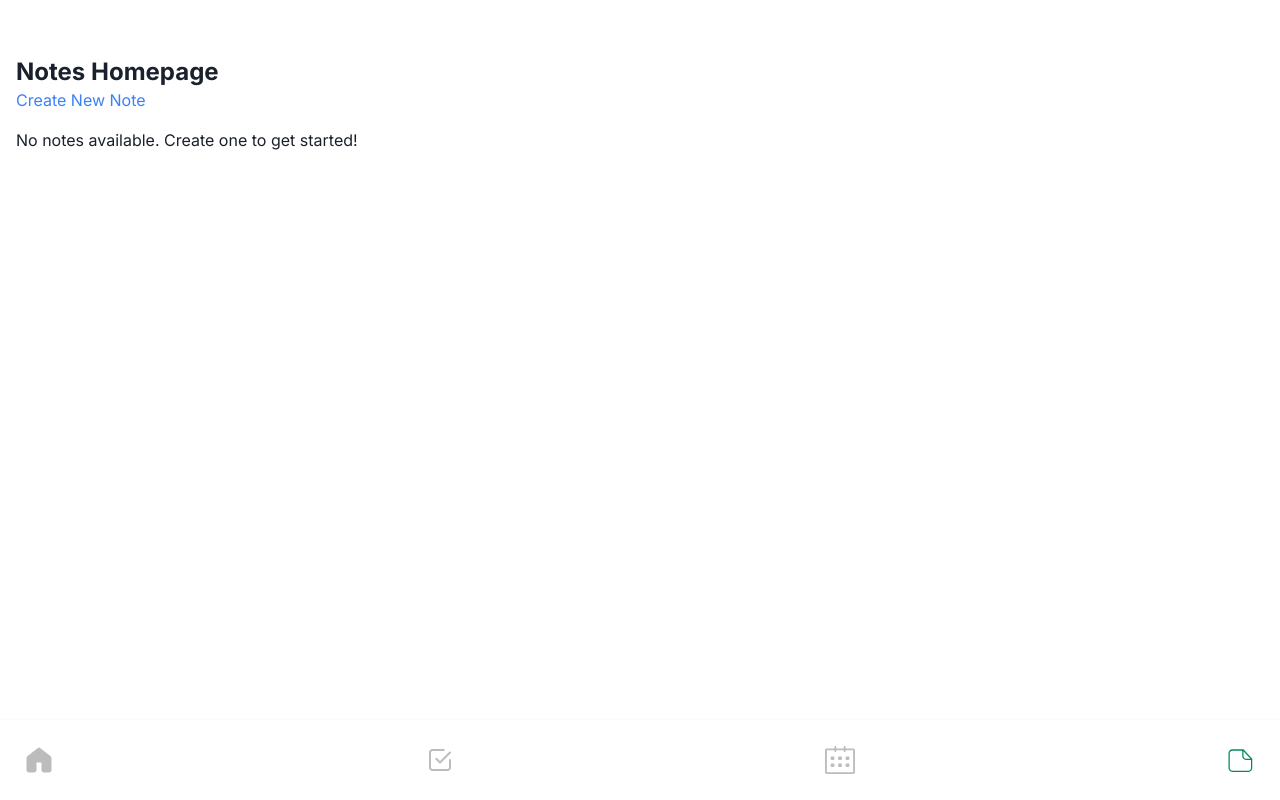
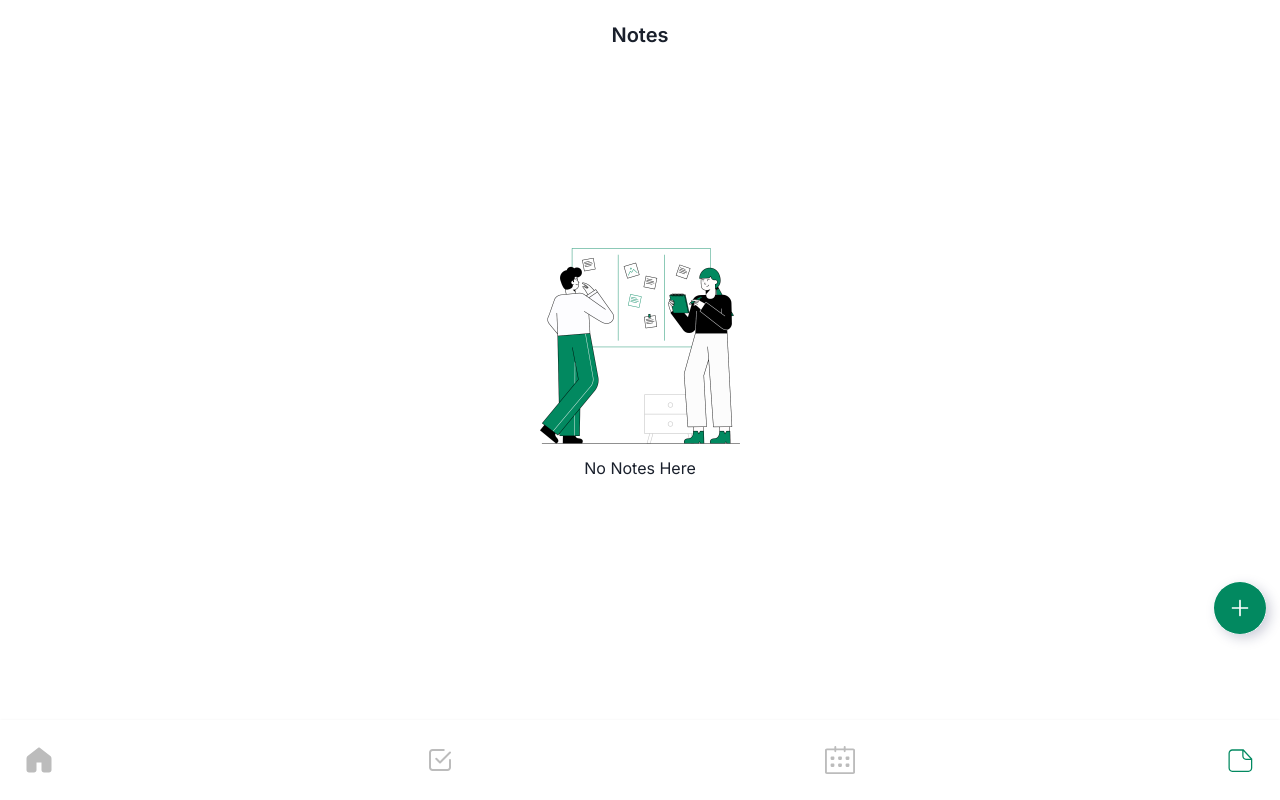
Before and after one commit to Stepheeeen/routine, a React (Vite) app: page /note in a window 1280 px wide. Built offline with nearby package versions, Linux system fonts and the light colour scheme.

Commit message:
notes page complete

```diff
--- a/src/components/reusable/Navbar/Navbar.jsx
+++ b/src/components/reusable/Navbar/Navbar.jsx
@@ -11,7 +11,7 @@ import NoteActive from '../../../assets/icons/noteIconActive.svg'
 
 const TopNavbar = ({ topbarStyling, pageTitle }) => {
   return (
-    <div className={`p-2 py-5 ${topbarStyling}`}>
+    <div className={`p-2 py-5 flex justify-center items-center ${topbarStyling}`}>
       <h1 className='text-[20px] font-[600]'>{pageTitle}</h1>
     </div>
   )
--- a/src/pages/Index.jsx
+++ b/src/pages/Index.jsx
@@ -1,13 +1,15 @@
 import React from 'react'
 import { BottomNavbar, TopNavbar } from '../components/reusable/Navbar/Navbar'
+import { AddIcon } from '../components/reusable/Button/AddIcon'
 
-const PageContainer = ({children, navbarStyling, pageTitle, topbarStyling, className}) => {
+const PageContainer = ({children, navbarStyling, pageTitle, topbarStyling, className, path, addStyle}) => {
   return (
-    <div className={`h-[100vh]`}>
+    <div className={`h-[90vh]`}>
       <TopNavbar pageTitle={pageTitle} topbarStyling={topbarStyling} />
       <main className={className}>
         {children}
       </main>
+      <AddIcon path={path} addStyle={addStyle} />
       <BottomNavbar navbarStyling={navbarStyling}  />
     </div>
   )
--- a/src/pages/Note.jsx
+++ b/src/pages/Note.jsx
@@ -3,18 +3,23 @@ import React from 'react';
 import { Link } from 'react-router-dom';
 import { useNotes } from '../context/NotesContext';
 import PageContainer from './Index';
+import NotesImg from '../assets/images/NotesImage.png'
 
 const NotesHome = () => {
   const { notes, deleteNote } = useNotes();
 
   return (
-    <PageContainer>
+    <PageContainer
+    pageTitle={'Notes'}
+    path={'/new'}>
     <div className="p-4">
-      <h1 className="text-2xl font-bold">Notes Homepage</h1>
-      <Link to="/new" className="text-blue-500 mb-4 block">Create New Note</Link>
+
       <ul className="space-y-4">
         {notes.length === 0 ? (
-          <p>No notes available. Create one to get started!</p>
+          <div className='h-[78vh] flex flex-col justify-center items-center'>
+            <img src={NotesImg} alt="notes" className='h-[200px] mt-[-70px] mb-[10px]' />
+              No Notes Here
+          </div>
         ) : (
           notes.map(note => (
             <li key={note.id} className="border p-4 rounded-lg shadow-sm">
```
